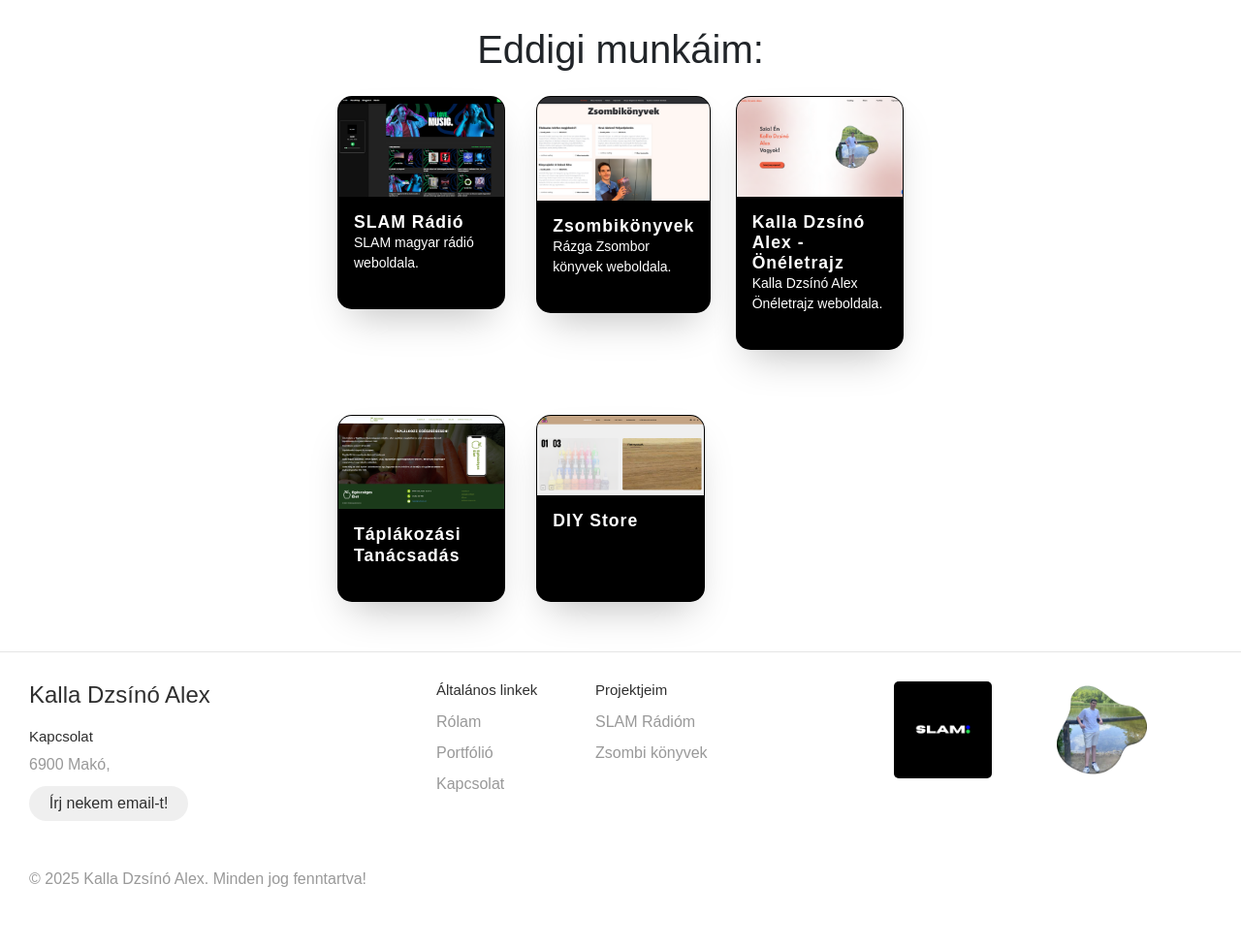
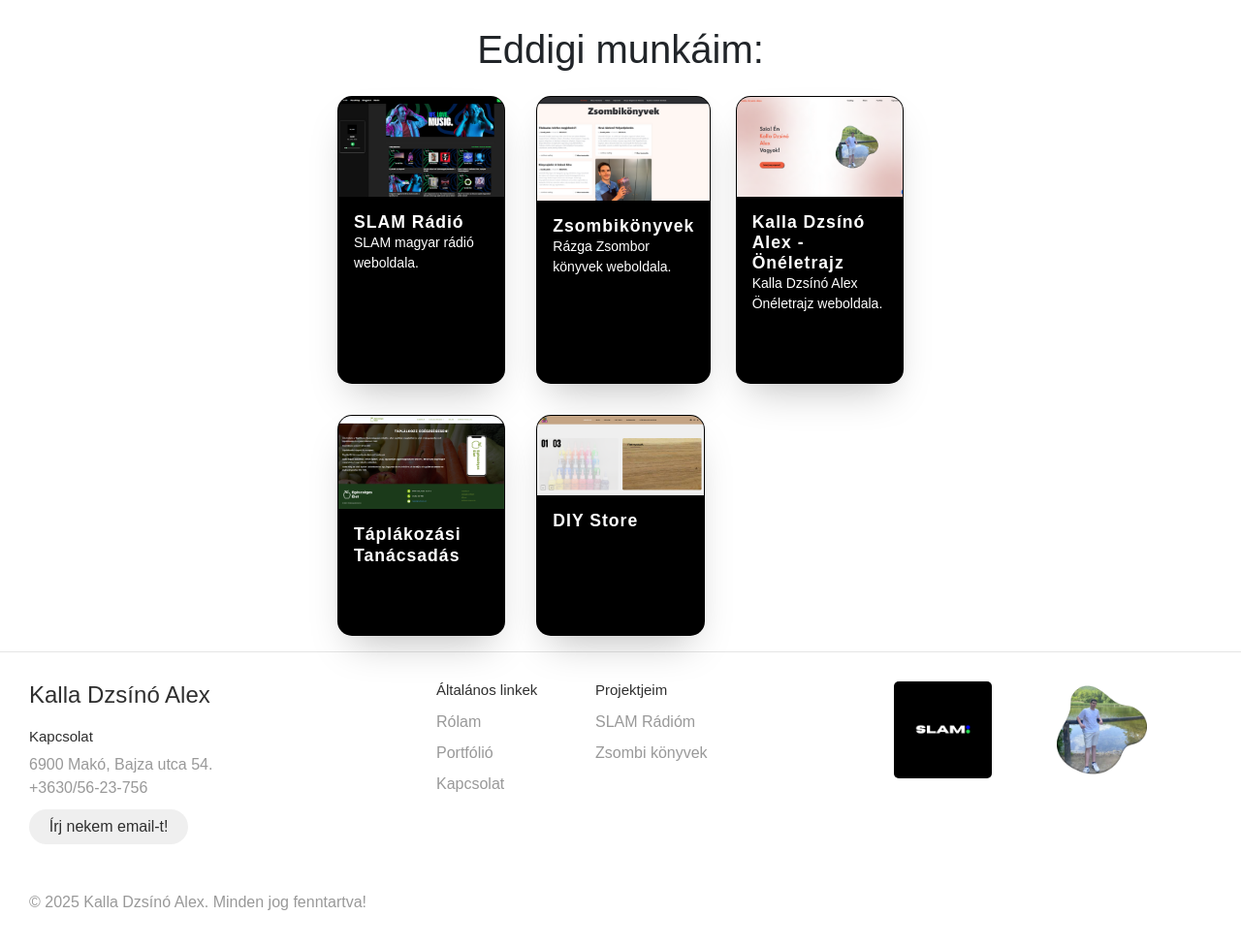
Before and after one commit to kalladzsino/sajat-portfolio, a plain HTML site: page portfolio.html in a window 1280 px wide. Shown: the part 1199-2176 px from the top of the page at 97% size. Before the commit the page ends 2154 px from the top, so only its background shows below. Drawn offline with nearby package versions, Linux system fonts and the light colour scheme.

Commit message:
newupdatenight

```diff
--- a/portfolio.html
+++ b/portfolio.html
@@ -45,7 +45,7 @@
         <div class="main">
             <ul class="cards">
               <li class="cards_item"><a href="https://slamradio.rf.gd" target="_blank">
-                <div class="card">
+                <div class="card  h-100">
                   <div class="card_image"><img src="img/slamweb.png" alt="SLAM Weboldal" title="SLAM Weboldal"></div>
                   <div class="card_content">
                     <h2 class="card_title">SLAM Rádió</h2>
@@ -54,7 +54,7 @@
                 </div></a>
               </li>
               <li class="cards_item"><a href="https://zsombikonyvek.hu/" target="_blank">
-                <div class="card">
+                <div class="card  h-100">
                   <div class="card_image"><img src="img/zsombikonyvekweb.png" alt="Zsombikönyvek Weboldal" title="Zsombikönyvek Weboldal"></div>
                   <div class="card_content">
                     <h2 class="card_title">Zsombikönyvek</h2>
@@ -63,7 +63,7 @@
                 </div></a>
               </li>
               <li class="cards_item"><a href="index.html">
-                <div class="card">
+                <div class="card  h-100">
                   <div class="card_image"><img src="img/sajatweboneletrajz.png" alt="Kalla Dzsínó Alex - Önéletrajz Weboldal" title="Kalla Dzsínó Alex - Önéletrajz Weboldal"></div>
                   <div class="card_content">
                     <h2 class="card_title">Kalla Dzsínó Alex - Önéletrajz</h2>
@@ -72,7 +72,7 @@
                 </div></a>
               </li>
               <li class="cards_item"><a href="https://github.com/kalladzsino/Taplalkozasi-tanacsadas" target="_blank">
-                <div class="card">
+                <div class="card  h-100">
                   <div class="card_image"><img src="img/taplalkozasiweb.png" alt="Táplákozási Weboldal" title="Táplákozási Weboldal"></div>
                   <div class="card_content">
                     <h2 class="card_title">Táplákozási tanácsadás</h2>
@@ -81,7 +81,7 @@
                 </div></a>
               </li>
               <li class="cards_item">
-                <div class="card">
+                <div class="card  h-100">
                   <div class="card_image"><img src="img/DIY_store.png" alt="DIY Store Weboldal" title="DIY Store Weboldal"></div>
                   <div class="card_content">
                     <h2 class="card_title">DIY Store</h2>
@@ -100,7 +100,8 @@
     <h2>Kapcsolat</h2>
 
     <address>
-      6900 Makó, <br>
+      6900 Makó, Bajza utca 54.<br>
+      +3630/56-23-756
 
       <a class="footer__btn" href="mailto:dzsinokalla@gmail.com">Írj nekem email-t!</a>
     </address>
```
Also changed, not shown: index.html (+3 -2 lines), kapcsolat.html (+2 -1 lines), rolam.html (+3 -2 lines).
